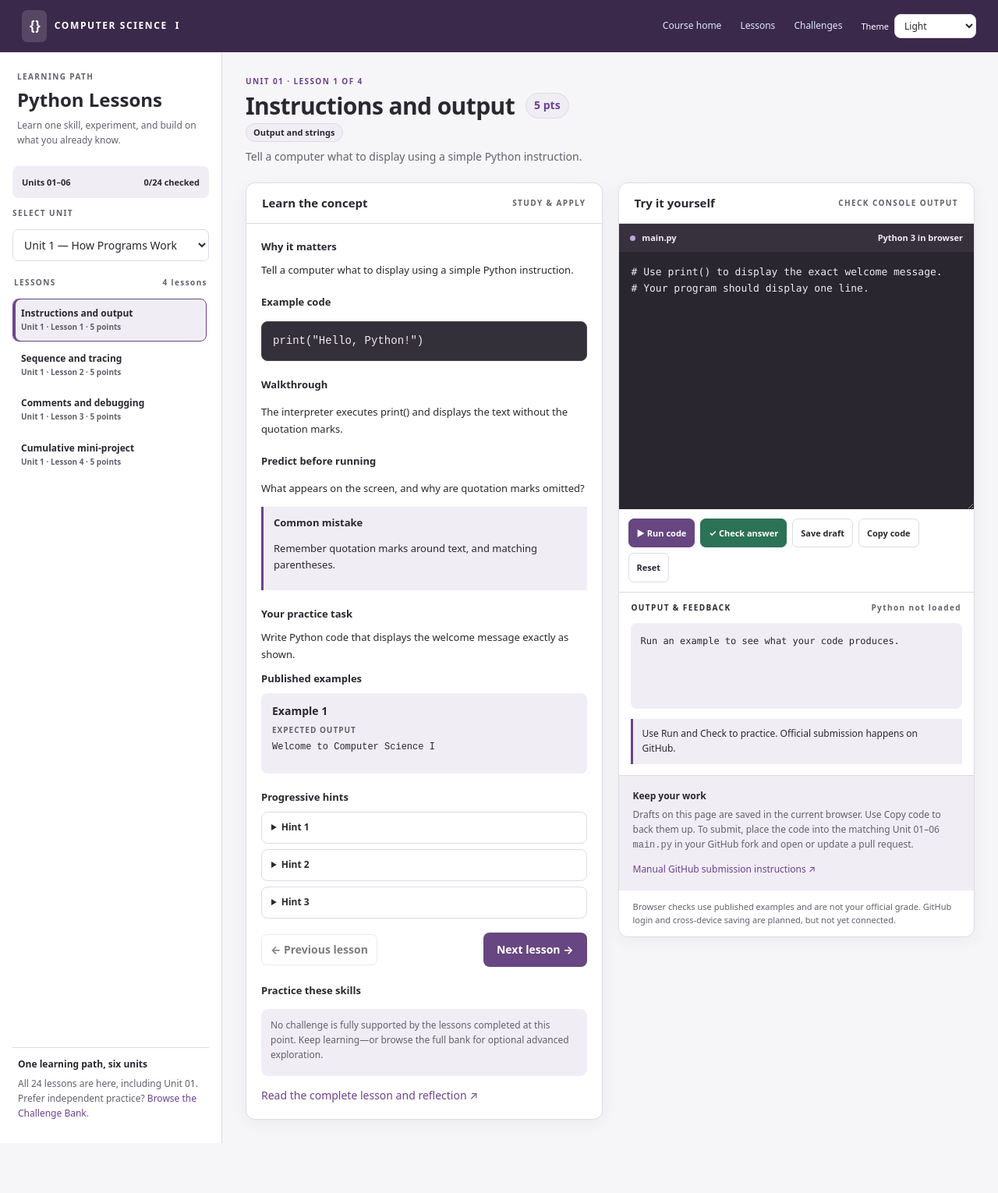
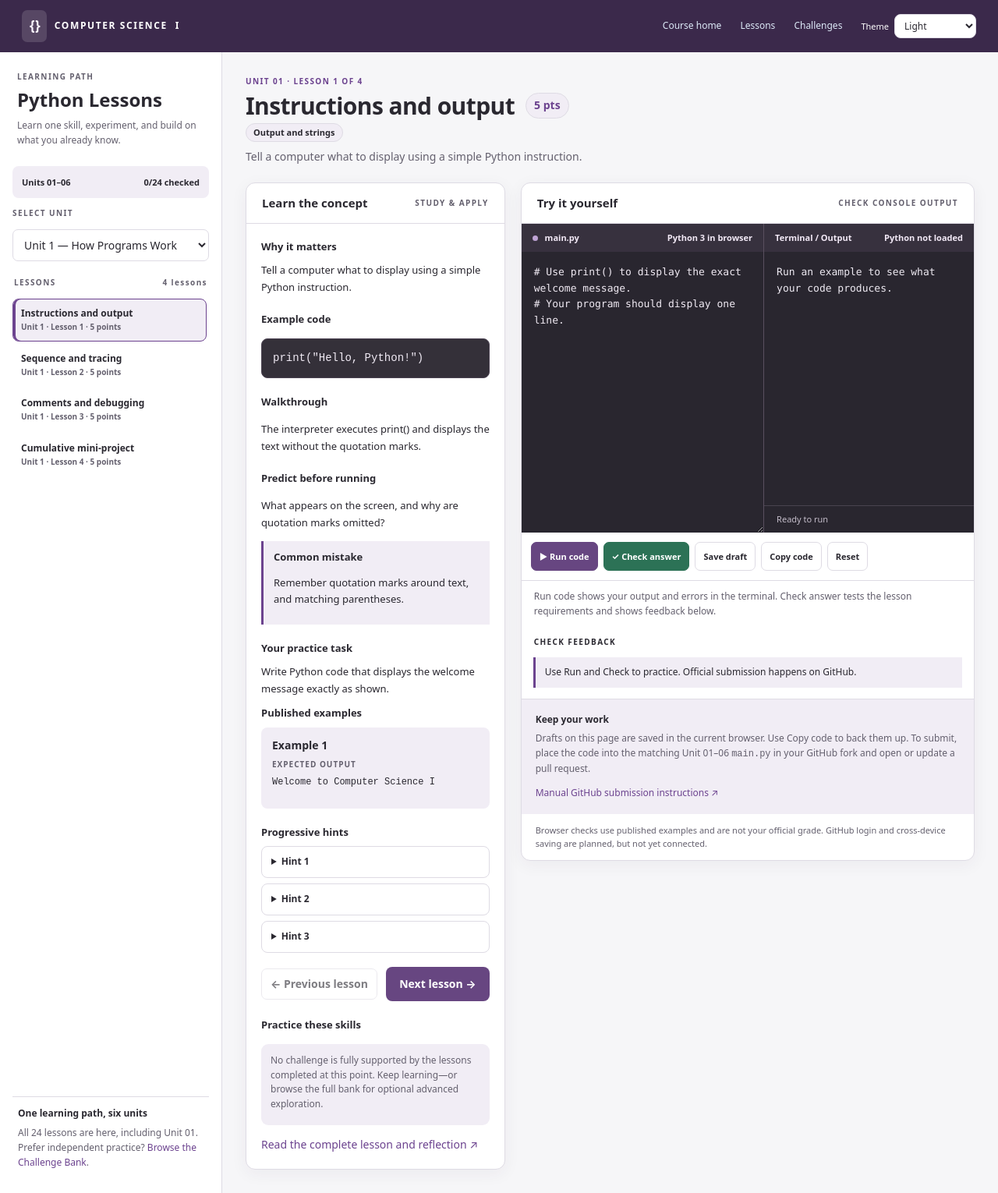
Before and after one commit to mswhitby/classroom, a Jekyll site: the page computer-science-1/units/index.html, which Jekyll copies as it is, in a window 1280 px wide. Shown: the whole page at 78% size. Built offline with Jekyll 4.4.1, drawn with Linux system fonts in a browser that asks for light colours; before the commit the page ends 1466 px from its top, so only the background shows below that.

Commit message:
Add side-by-side Python editor and terminal with separate check feedback

```diff
--- a/computer-science-1/units/index.html
+++ b/computer-science-1/units/index.html
@@ -15,11 +15,25 @@
 #lesson-hints summary{font-weight:700;cursor:pointer}
 #mode-note{font-size:12px;color:#587187}
 @media(max-width:1100px){.grid{grid-template-columns:1fr}}
+
+/* Keep the program terminal separate from plain-text answer checks. */
+.grid{grid-template-columns:minmax(280px,.8fr) minmax(0,1.4fr)}
+.coding-workbench{display:grid;grid-template-columns:minmax(0,1.15fr) minmax(0,1fr)}
+.code-pane,.terminal-pane{min-width:0}
+.terminal-pane{display:flex;flex-direction:column;background:#29262f;border-left:1px solid #59505f;color:#eeeaf2}
+:root[data-theme] .coding-workbench #code{min-height:360px;height:360px}
+:root[data-theme] .terminal-pane #output{flex:1;margin:0;padding:16px;border:0;border-radius:0;min-height:290px;max-height:550px;overflow:auto;background:#29262f;color:#eeeaf2;white-space:pre-wrap;overflow-wrap:anywhere;font:13px/1.6 ui-monospace,SFMono-Regular,Consolas,monospace}
+#run-status{padding:8px 16px;color:#c4bdca;font-size:11px;border-top:1px solid #49434f}
+.workspace-help{margin:10px 16px;font-size:12px;color:var(--muted);line-height:1.6}
+#check-results{margin:0 16px 14px;padding:0;background:transparent;color:var(--ink);white-space:pre-wrap;overflow-wrap:anywhere;font:13px/1.7 ui-monospace,SFMono-Regular,Consolas,monospace}
+@media(max-width:1100px){.grid{grid-template-columns:1fr}}
+@media(max-width:760px){.coding-workbench{grid-template-columns:1fr}.terminal-pane{border-left:0;border-top:1px solid #59505f}:root[data-theme] .coding-workbench #code{min-height:260px;height:300px}:root[data-theme] .terminal-pane #output{min-height:140px;max-height:320px}}
+
 </style>
 <script defer src="../theme.js"></script><script defer src="../learning-map.js"></script>
 <script defer src="data-01.js"></script><script defer src="data-02.js"></script><script defer src="data-03.js"></script>
 <script defer src="data-04.js"></script><script defer src="data-05.js"></script><script defer src="data-06.js"></script>
-<script defer src="lessons-app.js"></script></head>
+<script defer src="lessons-app.js?v=20261023-terminal"></script></head>
 <body><a class="skip" href="#main">Skip to lesson</a>
 <header class="top"><a class="logo" href="../"><span class="logo-icon">{ }</span> COMPUTER SCIENCE <b>I</b></a>
 <div class="top-right"><a href="../">Course home</a><a href="./" aria-current="page">Lessons</a><a href="../challenges/">Challenges</a><span class="theme-picker"><label for="theme">Theme</label><select id="theme" data-theme-select><option value="light">Light</option><option value="purple">Purple 💜</option><option value="dark">Dark</option><option value="dark-purple">Dark Purple</option></select></span></div></header>
@@ -51,11 +65,21 @@
 <a id="full-lesson" target="_blank" rel="noopener">Read the complete lesson and reflection ↗</a>
 </div></article>
 <section class="panel workspace"><div class="panel-heading"><h3>Try it yourself</h3><span id="mode-label">PYTHON WORKSPACE</span></div>
+<div class="coding-workbench">
+<div class="code-pane">
 <div class="editor-header"><span><span class="dot"></span> main.py</span><span>Python 3 in browser</span></div>
 <label class="sr-only" for="code">Python editor</label><textarea id="code" spellcheck="false" autocorrect="off" autocomplete="off" autocapitalize="off"></textarea>
+</div>
+<section class="terminal-pane" aria-label="Python terminal">
+<div class="editor-header"><strong>Terminal / Output</strong><span id="runtime" role="status">Python not loaded</span></div>
+<pre id="output" tabindex="0" aria-label="Program output and Python errors" aria-live="polite">Run code to see printed output or Python errors here.</pre>
+<div id="run-status" role="status">Ready to run</div>
+</section>
+</div>
 <div class="toolbar"><button id="run" class="primary" type="button">▶ Run code</button><button id="check" class="success" type="button">✓ Check answer</button><button id="save">Save draft</button><button id="copy">Copy code</button><button id="reset">Reset</button></div>
-<div class="console-heading"><strong>OUTPUT & FEEDBACK</strong><span id="runtime" role="status">Python not loaded</span></div>
-<pre id="output" aria-live="polite">Choose a lesson and select Run example.</pre>
+<p class="workspace-help">Run code shows your output and errors in the terminal. Check answer tests the lesson requirements and shows feedback below.</p>
+<div class="console-heading"><strong>CHECK FEEDBACK</strong></div>
+<pre id="check-results" aria-live="polite" hidden></pre>
 <div id="feedback" class="feedback" role="status" aria-live="polite">Practice checks run here. Your official grade requires GitHub submission.</div>
 <div class="submission"><strong>Keep your work</strong>
 <p>Drafts on this page are saved in the current browser. Use Copy code to back them up. To submit, place the code into the matching Unit 01–06 <code>main.py</code> in your GitHub fork and open or update a pull request.</p>
```
